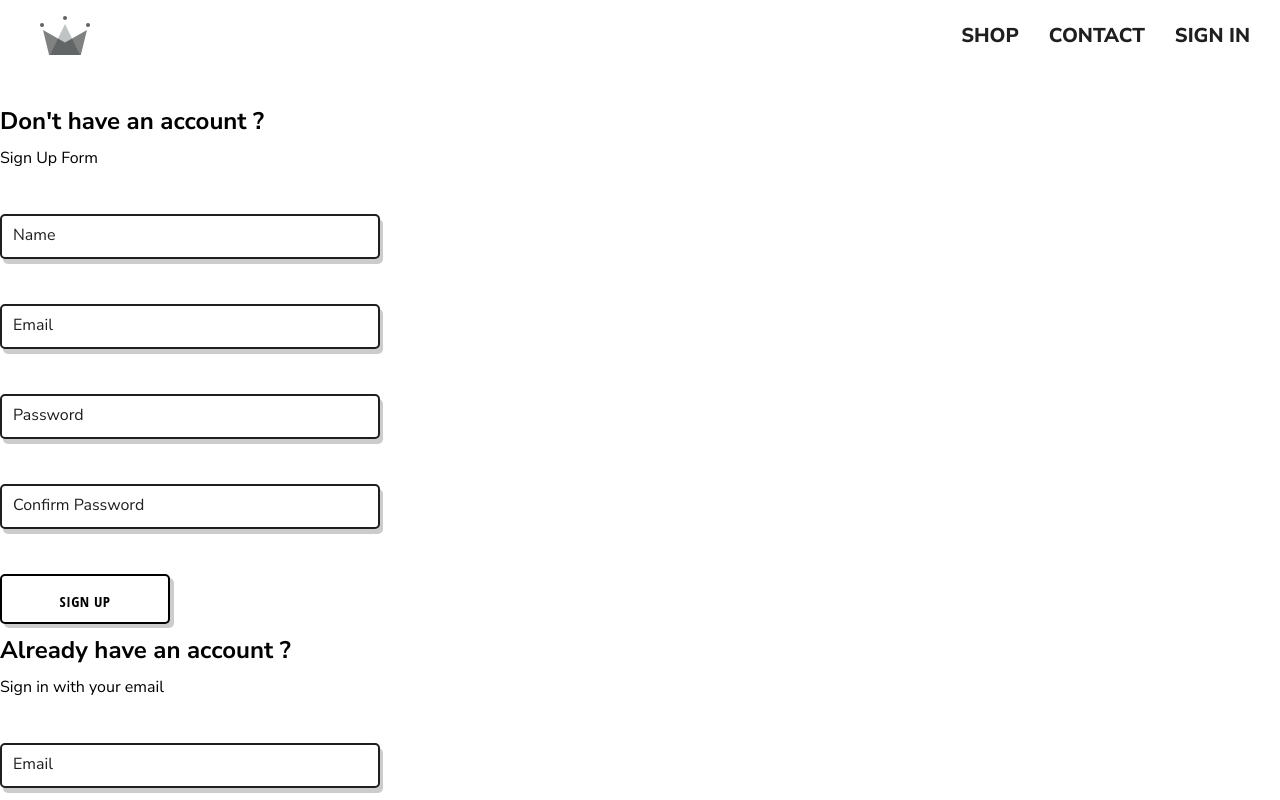
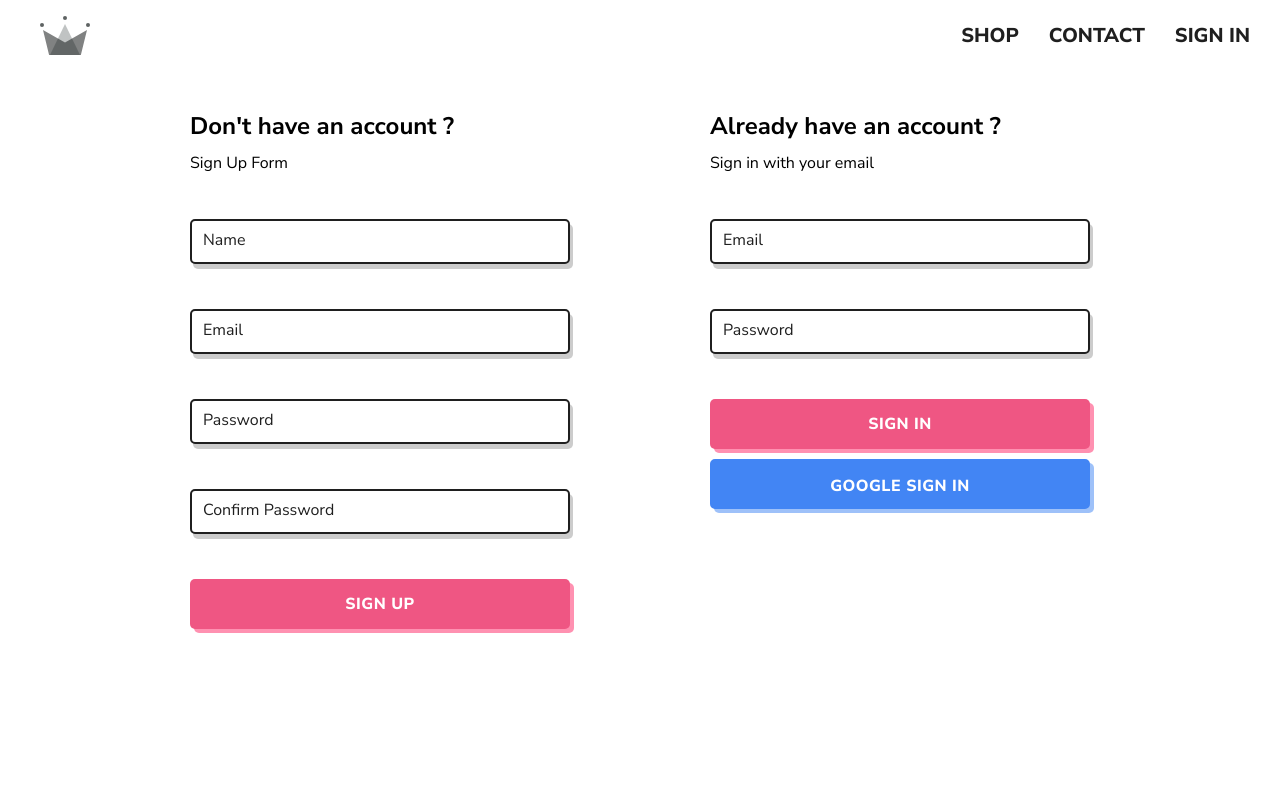
Before and after one commit to weekendatchewie/crown-shop, a React (Create React App) app: page /auth in a window 1280 px wide. Shown: the top 800 px of the page. Built offline with nearby package versions, Linux system fonts and the light colour scheme.

Commit message:
update style

```diff
--- a/src/assets/globale.styles.scss
+++ b/src/assets/globale.styles.scss
@@ -7,4 +7,5 @@ $google-color: #4285f4;
 $google-shadow: #4285f482;
 $blue-light: #c0c8ff;
 
+$pink-red: #EF5683;
 $red-dark: #bb0800;
--- a/src/components/button/button.component.jsx
+++ b/src/components/button/button.component.jsx
@@ -2,7 +2,8 @@ import './button.styles.scss';
 
 const BUTTON_TYPE_CLASSES = {
     google: 'google-sign-in',
-    inverted: 'inverted'
+    inverted: 'inverted',
+    login: 'login',
 }
 
 
--- a/src/components/button/button.styles.scss
+++ b/src/components/button/button.styles.scss
@@ -1,8 +1,8 @@
 @import "src/assets/globale.styles";
 
 .button-container {
-  min-width: 170px;
-  width: auto;
+  //min-width: 170px;
+  width: 100%;
   height: 50px;
 
   letter-spacing: 0.5px;
@@ -10,14 +10,16 @@
 
   padding: 0 15px 0 15px;
 
-  font-size: 15px;
+  font-size: 16px;
   color: black;
   background-color: white;
 
   text-transform: uppercase;
 
-  font-family: 'Open Sans Condensed';
-  font-weight: bolder;
+  //font-family: 'Open Sans Condensed';
+  font-family: 'Nunito Sans', sans-serif;
+  font-weight: 800;
+
 
   border: 2.5px solid black;
   cursor: pointer;
@@ -38,12 +40,23 @@
     background-color: $blue-light;
   }
 
+  &.login {
+    background-color: $pink-red;
+    box-shadow: 4px 4px 0 0 #ff91b1;
+    border: none;
+    color: white;
+
+    &:hover {
+      box-shadow: 0.5px 0.5px 0 0 $pink-red;
+      filter: brightness(1.2);
+    }
+  }
+
   &.google-sign-in {
     color: white;
     background-color: $google-color;
     border-color: $google-color;
     box-shadow: 4px 4px 0 0 $google-shadow;
-    font-weight: 900;
 
     &:hover {
       box-shadow: 0.5px 0.5px 0 0 $google-color;
--- a/src/components/signin-form/signin-form.component.jsx
+++ b/src/components/signin-form/signin-form.component.jsx
@@ -98,7 +98,7 @@ function SigninForm() {
                 />
 
                 <div className="buttons-container">
-                    <Button type="submit">Sign In</Button>
+                    <Button type="submit" buttonType="login">Sign In</Button>
                     <Button type="button" onClick={signInWithGoogle} buttonType='google'>Google Sign in</Button>
                 </div>
 
--- a/src/components/signin-form/signin-form.styles.scss
+++ b/src/components/signin-form/signin-form.styles.scss
@@ -11,8 +11,11 @@ h2 {
 }
 
 .buttons-container {
-  display: flex;
-  justify-content: space-between;
+  //display: flex;
+  //justify-content: space-between;
+  .button-container {
+    margin: 10px 0;
+  }
 }
 
 .error-message {
--- a/src/components/signup-form/signup-form.component.jsx
+++ b/src/components/signup-form/signup-form.component.jsx
@@ -96,7 +96,7 @@ function SignupForm() {
                     value={confirmPassword}
                 />
 
-                <Button type="submit">Sign Up</Button>
+                <Button type="submit" buttonType="login">Sign Up</Button>
 
             </form>
         </div>
--- a/src/routes/authentication/authentication.component.jsx
+++ b/src/routes/authentication/authentication.component.jsx
@@ -1,11 +1,12 @@
 import SignupForm from "../../components/signup-form/signup-form.component";
 import SigninForm from "../../components/signin-form/signin-form.component";
 
+import './authentication.styles.scss'
 
 function SignIn() {
 
     return (
-        <div>
+        <div className="authentication-container">
             <SignupForm/>
             <SigninForm/>
         </div>
--- /dev/null
+++ b/src/routes/authentication/authentication.styles.scss
@@ -0,0 +1,6 @@
+.authentication-container {
+  display: flex;
+  justify-content: space-between;
+  width:900px;
+  margin: 30px auto;
+}
```
